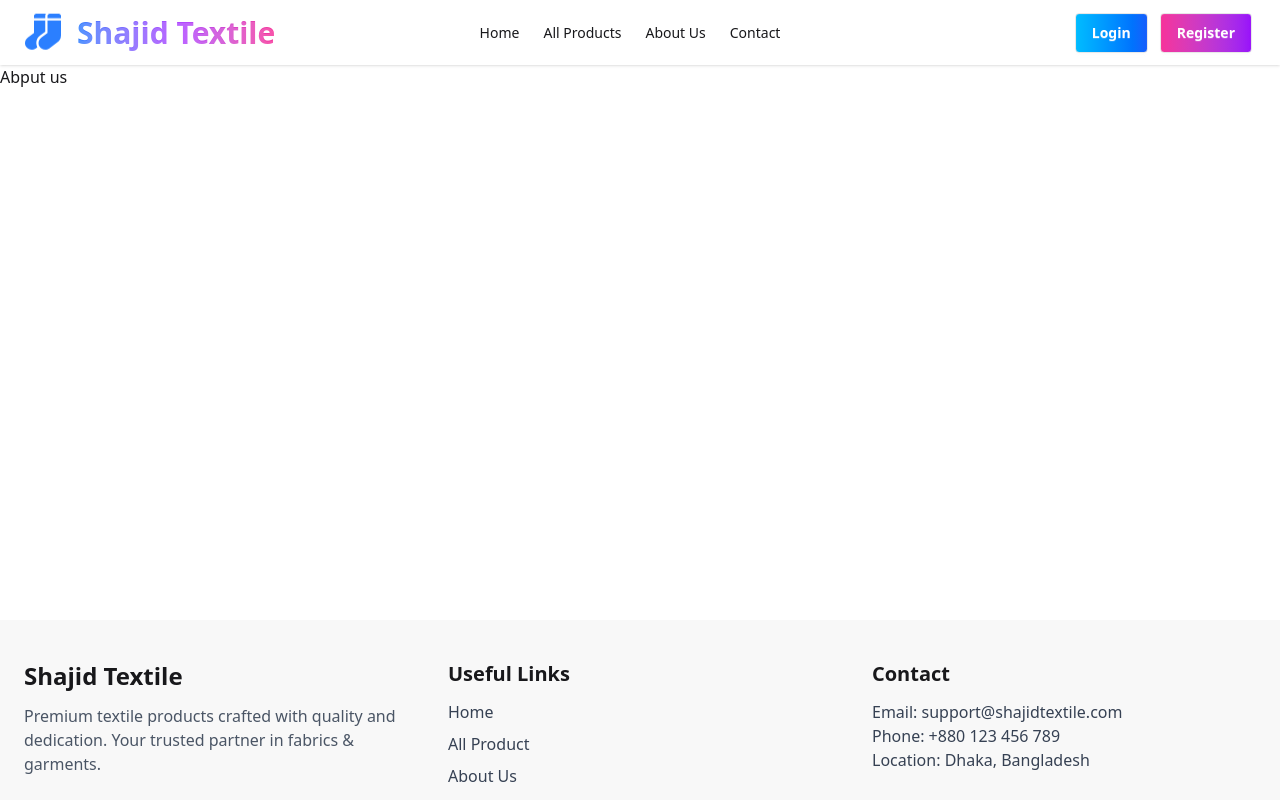
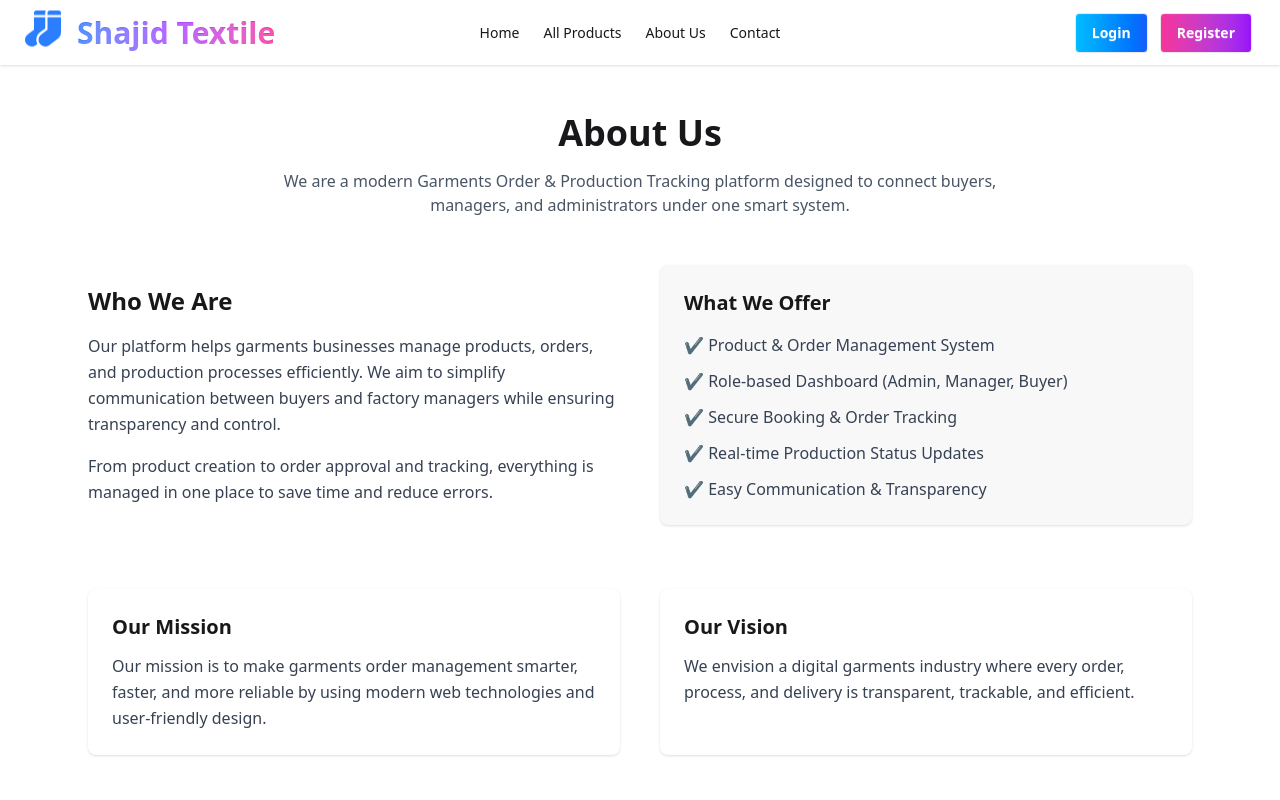
Before and after one commit to Shajid-Hasan/Garments-Order-Production-Tracker-System-Client-side, a React (Vite) app: page /aboutUs in a window 1280 px wide. Shown: the top 800 px of the page. Built offline with nearby package versions, Linux system fonts and the light colour scheme; no server answers.

Commit message:
added new

```diff
--- a/src/Pages/Home/About Us/AboutUs.jsx
+++ b/src/Pages/Home/About Us/AboutUs.jsx
@@ -1,9 +1,131 @@
-import React from 'react';
+import React from "react";
+import { motion } from "framer-motion";
+
+const fadeUp = {
+    hidden: { opacity: 0, y: 40 },
+    visible: {
+        opacity: 1,
+        y: 0,
+        transition: { duration: 0.6, ease: "easeOut" }
+    }
+};
+
+const fadeLeft = {
+    hidden: { opacity: 0, x: -50 },
+    visible: {
+        opacity: 1,
+        x: 0,
+        transition: { duration: 0.6 }
+    }
+};
+
+const fadeRight = {
+    hidden: { opacity: 0, x: 50 },
+    visible: {
+        opacity: 1,
+        x: 0,
+        transition: { duration: 0.6 }
+    }
+};
 
 const AboutUs = () => {
     return (
-        <div>
-            <h2>Abput us</h2>
+        <div className="max-w-6xl mx-auto px-6 py-12 overflow-hidden">
+            {/* ===== HEADER ===== */}
+            <motion.div
+                variants={fadeUp}
+                initial="hidden"
+                whileInView="visible"
+                viewport={{ once: true }}
+                className="text-center mb-12"
+            >
+                <h1 className="text-4xl font-bold mb-4">About Us</h1>
+                <p className="text-gray-600 max-w-3xl mx-auto">
+                    We are a modern Garments Order & Production Tracking platform
+                    designed to connect buyers, managers, and administrators
+                    under one smart system.
+                </p>
+            </motion.div>
+
+            {/* ===== ABOUT CONTENT ===== */}
+            <div className="grid grid-cols-1 md:grid-cols-2 gap-10 items-center">
+                {/* LEFT */}
+                <motion.div
+                    variants={fadeLeft}
+                    initial="hidden"
+                    whileInView="visible"
+                    viewport={{ once: true }}
+                >
+                    <h2 className="text-2xl font-semibold mb-4">
+                        Who We Are
+                    </h2>
+                    <p className="text-gray-700 mb-4 leading-relaxed">
+                        Our platform helps garments businesses manage products,
+                        orders, and production processes efficiently. We aim to
+                        simplify communication between buyers and factory
+                        managers while ensuring transparency and control.
+                    </p>
+                    <p className="text-gray-700 leading-relaxed">
+                        From product creation to order approval and tracking,
+                        everything is managed in one place to save time and
+                        reduce errors.
+                    </p>
+                </motion.div>
+
+                {/* RIGHT */}
+                <motion.div
+                    variants={fadeRight}
+                    initial="hidden"
+                    whileInView="visible"
+                    viewport={{ once: true }}
+                    className="bg-base-200 rounded-lg p-6 shadow"
+                >
+                    <h3 className="text-xl font-semibold mb-4">
+                        What We Offer
+                    </h3>
+
+                    <ul className="space-y-3 text-gray-700">
+                        <li>✔ Product & Order Management System</li>
+                        <li>✔ Role-based Dashboard (Admin, Manager, Buyer)</li>
+                        <li>✔ Secure Booking & Order Tracking</li>
+                        <li>✔ Real-time Production Status Updates</li>
+                        <li>✔ Easy Communication & Transparency</li>
+                    </ul>
+                </motion.div>
+            </div>
+
+            {/* ===== MISSION & VISION ===== */}
+            <div className="grid grid-cols-1 md:grid-cols-2 gap-10 mt-16">
+                <motion.div
+                    variants={fadeUp}
+                    initial="hidden"
+                    whileInView="visible"
+                    viewport={{ once: true }}
+                    className="bg-base-100 p-6 rounded-lg shadow"
+                >
+                    <h3 className="text-xl font-semibold mb-3">Our Mission</h3>
+                    <p className="text-gray-700 leading-relaxed">
+                        Our mission is to make garments order management
+                        smarter, faster, and more reliable by using modern web
+                        technologies and user-friendly design.
+                    </p>
+                </motion.div>
+
+                <motion.div
+                    variants={fadeUp}
+                    initial="hidden"
+                    whileInView="visible"
+                    viewport={{ once: true }}
+                    className="bg-base-100 p-6 rounded-lg shadow"
+                >
+                    <h3 className="text-xl font-semibold mb-3">Our Vision</h3>
+                    <p className="text-gray-700 leading-relaxed">
+                        We envision a digital garments industry where every
+                        order, process, and delivery is transparent, trackable,
+                        and efficient.
+                    </p>
+                </motion.div>
+            </div>
         </div>
     );
 };
```
